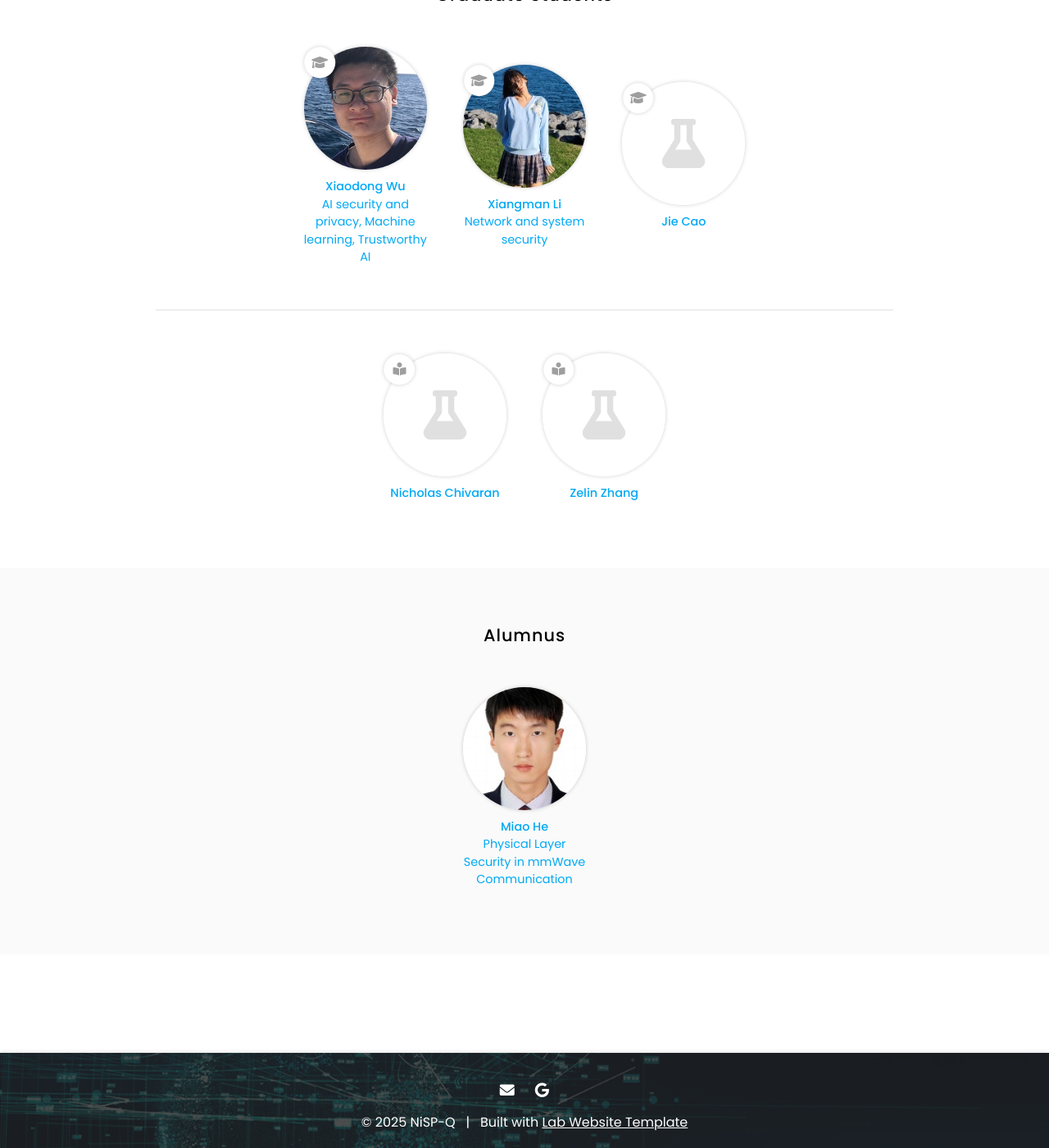
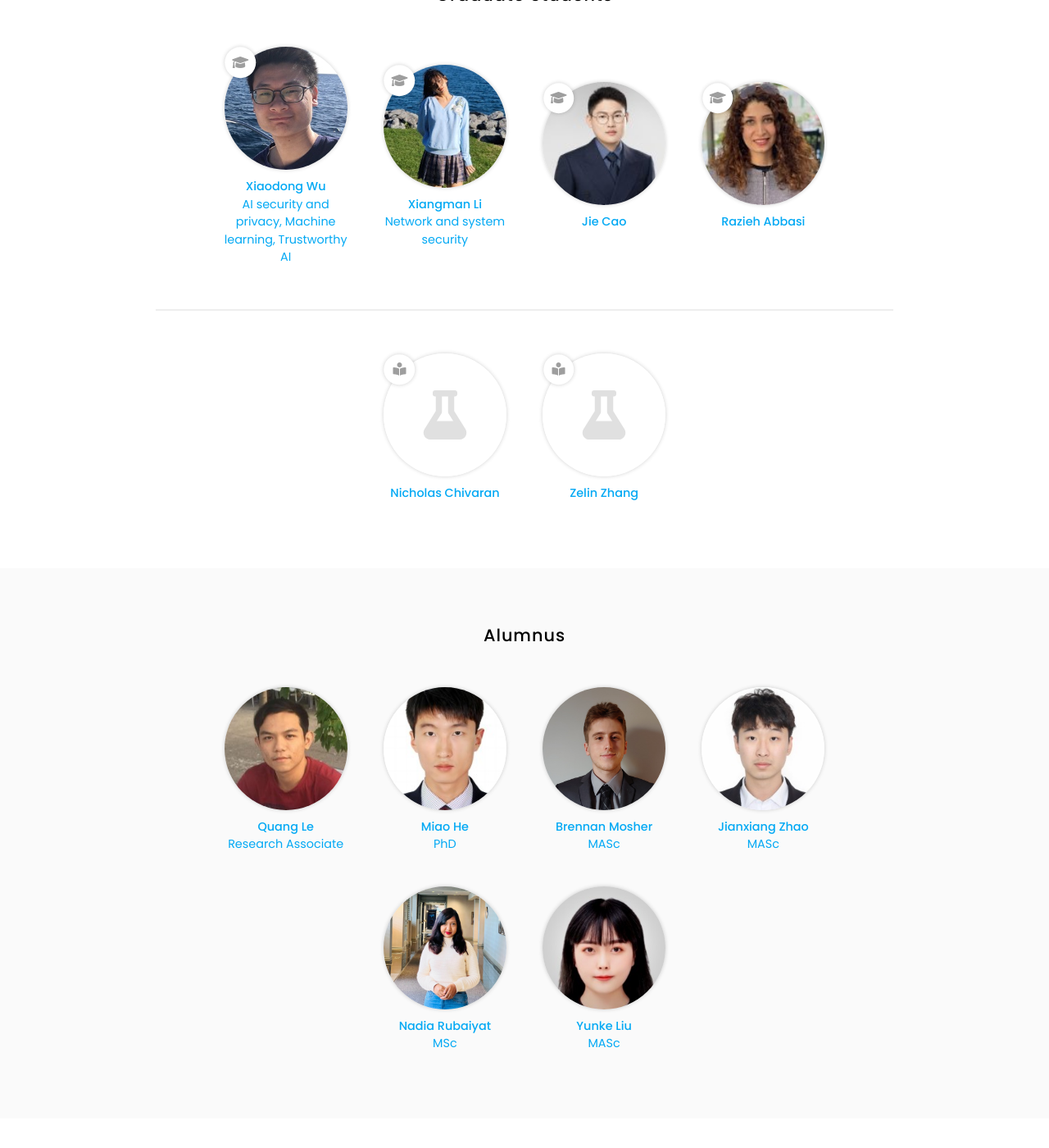
Before and after one commit to NiSP-Q/NiSP-Q.github.io, a Jekyll site: the page built from team/index.md, in a window 1280 px wide and 1400 px high, scrolled down 1098 px. Shown: the whole window at 82% size. Built offline with Jekyll 4.4.1, drawn with Linux system fonts in a browser that asks for light colours.

Commit message:
“25-06-27-teams”

```diff
--- a/_data/roles.yaml
+++ b/_data/roles.yaml
@@ -30,6 +30,10 @@ phd_3:
   icon: fas fa-graduation-cap
   text: PhD Student
 
+phd_4:
+  icon: fas fa-graduation-cap
+  text: PhD Student
+
 MASc_1:
   icon: fas fa-book-reader
   text: MASc Student
--- /dev/null
+++ b/_members/BrennanMosher.md
@@ -0,0 +1,8 @@
+---
+name: Brennan Mosher
+image: images/BrennanMosher.jpeg
+description: MASc
+role: master
+
+
+---
--- /dev/null
+++ b/_members/JianxiangZhao.md
@@ -0,0 +1,7 @@
+---
+name: Jianxiang Zhao
+image: images/Jianxiang Zhao.jpg
+description: MASc
+role: master
+
+---
--- /dev/null
+++ b/_members/NadiaRubaiyat.md
@@ -0,0 +1,8 @@
+---
+name: Nadia Rubaiyat
+image: images/NadiaRubaiyat.jpeg
+description: MSc
+role: master
+
+
+---
--- /dev/null
+++ b/_members/QuangLe.md
@@ -0,0 +1,7 @@
+---
+name: Quang Le
+image: images/QuangLe.jpeg
+description: Research Associate
+role: phd
+
+---
--- /dev/null
+++ b/_members/YunkeLiu.md
@@ -0,0 +1,8 @@
+---
+name: Yunke Liu
+image: images/Yunke_Liu.jpeg
+description: MASc
+role: master
+
+
+---
--- a/team/index.md
+++ b/team/index.md
@@ -45,6 +45,12 @@ nav:
   component="portrait"
   filters="role: phd_3"
 %}
+{%
+  include list.html
+  data="members"
+  component="portrait"
+  filters="role: phd_4"
+%}
 
 <hr style="margin: 2em 0;">
 {%
```
Also changed, not shown: other parts of team/index.md (+6 -0 lines), _members/Jianbing.md (+1 -1 lines), _members/Jie.md (+1 -1 lines), _members/RaziehAbbasi.md (added, +6 -0 lines), _members/miao.md (+1 -1 lines), images/BrennanMosher.jpeg (added), images/JieCao.jpeg (added), images/NadiaRubaiyat.jpeg (added), images/QuangLe.jpeg (added), images/RaziehAbbasi.jpeg (added), images/Yunke_Liu.jpeg (added), images/jianbing-ni.jpg (added), images/jianxiang Zhao.jpg (added).
